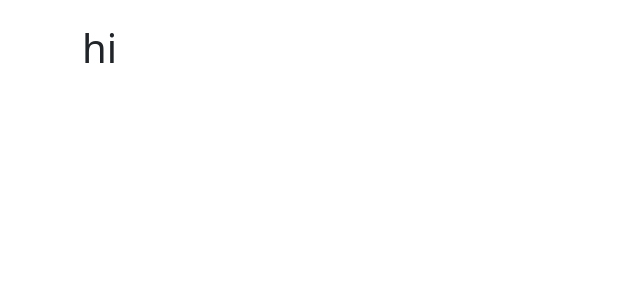
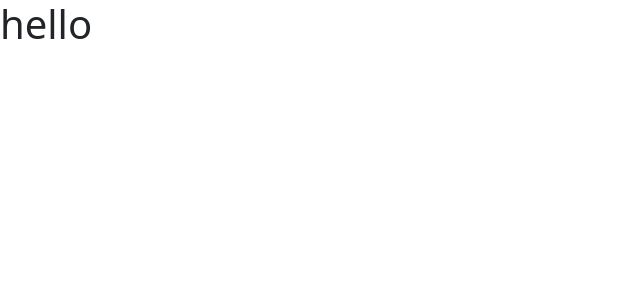
Before and after one commit to itsparasbisht/typescript-cart-app, a React (Vite) app: page / in a window 1280 px wide. Shown: the top 300 px of the page, without its empty margins (0-640 px from the left). Built offline with nearby package versions, Linux system fonts and the light colour scheme.

Commit message:
fresh start

```diff
--- a/package.json
+++ b/package.json
@@ -13,7 +13,8 @@
     "react": "^18.2.0",
     "react-bootstrap": "^2.7.2",
     "react-dom": "^18.2.0",
-    "react-router-dom": "^6.8.1"
+    "react-router-dom": "^6.8.1",
+    "react-select": "^5.7.0"
   },
   "devDependencies": {
     "@types/react": "^18.0.27",
--- a/src/App.tsx
+++ b/src/App.tsx
@@ -4,17 +4,9 @@ import { Routes, Route, Navigate } from "react-router-dom";
 
 function App() {
   return (
-    <Container className="my-4">
-      <Routes>
-        <Route path="/" element={<h1>hi</h1>} />
-        <Route path="/new" element={<h1>new</h1>} />
-        <Route path="/:id">
-          <Route index element={<h1>Show</h1>} />
-          <Route path="edit" element={<h1>Edit</h1>} />
-        </Route>
-        <Route path="*" element={<Navigate to="/" />} />
-      </Routes>
-    </Container>
+    <>
+      <h1>hello</h1>
+    </>
   );
 }
 
```
Also changed, not shown: 1 other file (tests, documents, lock files or other folders).
